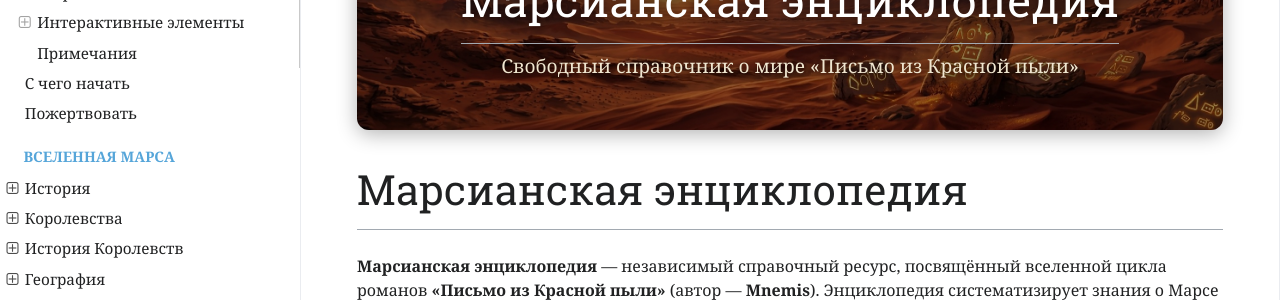
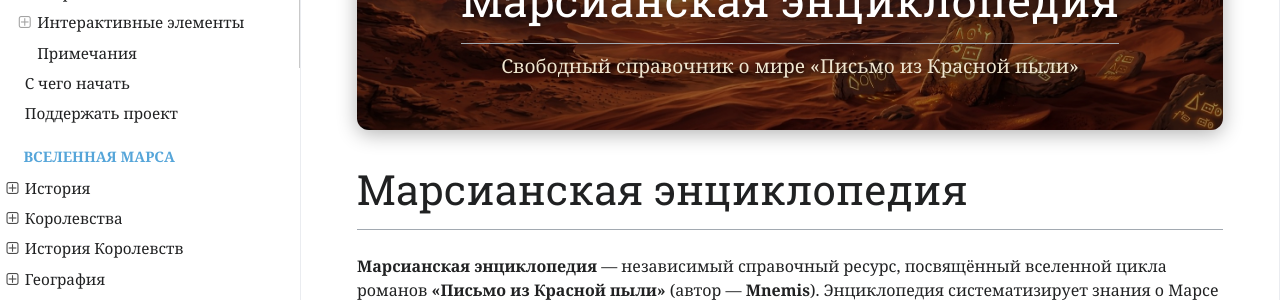
Before and after one commit to ivanhohlov14-bit/mars-encyclopedia, an MkDocs documentation site: the page built from docs/index.md, in a window 1280 px wide. Shown: the part 213-513 px from the top of the page. Built offline with MkDocs 1.6.1, drawn with Linux system fonts in a browser that asks for light colours; nearby versions of some CDN libraries.

Commit message:
Update mkdocs.yml

```diff
--- a/mkdocs.yml
+++ b/mkdocs.yml
@@ -24,7 +24,7 @@ extra_css:
 nav:
   - Заглавная страница: index.md
   - С чего начать: start-here.md
-  - Пожертвовать: donate.md
+  - Поддержать проект: donate.md
   - Вселенная Марса:
       - История:
           - Периодизация: history/periodization.md
```
